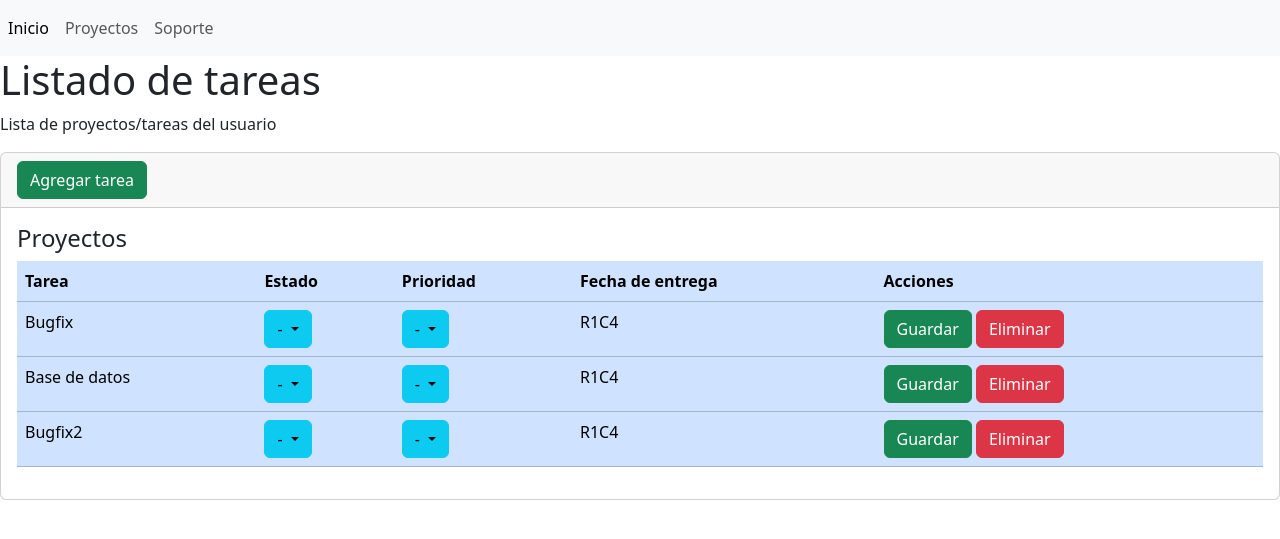
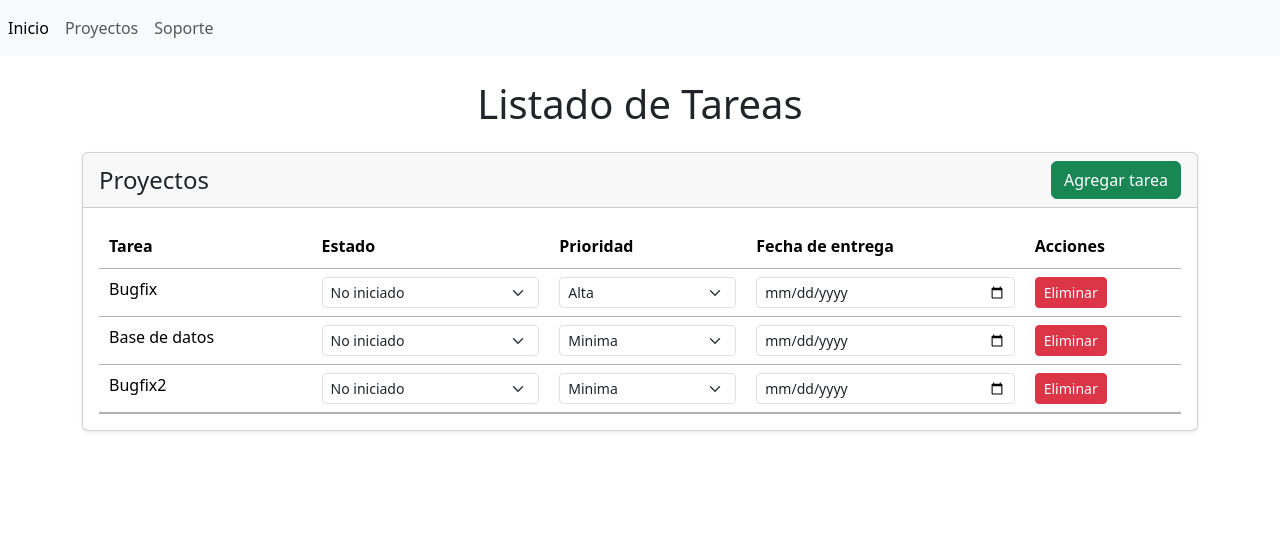
Before and after one commit to Sebas2028sra/Proyecto-Web, a Django app: page /index/ in a window 1280 px wide. Shown: the top 539 px of the page. Run offline with Django 5.2, Linux system fonts and the light colour scheme; data comes from the database, SQL or seed files in the repository; both versions use the stored data as it was after the commit; some libraries are stand-ins or nearby versions.

Commit message:
Modificacion al index en el apartado de proyecto de la pagina web

```diff
--- a/sistema/gestor/templates/proyectos/index.html
+++ b/sistema/gestor/templates/proyectos/index.html
@@ -3,28 +3,17 @@
 {% block titulo %}Proyectos{% endblock %}
 
 {% block contenido %}
-    <h1>Listado de tareas</h1>
-    <p>Lista de proyectos/tareas del usuario</p>
+<h1 class="text-center my-4">Listado de Tareas</h1>
 
-    <div class="card">
-        <div class="card-header"><a
-            name=""
-            id=""
-            class="btn btn-success"
-            href="#"
-            role="button"
-            >Agregar tarea</a
-        >
+<div class="container">
+    <div class="card shadow-sm mb-4">
+        <div class="card-header d-flex justify-content-between align-items-center">
+            <h4 class="mb-0">Proyectos</h4>
+            <button id="addTaskButton" class="btn btn-success">Agregar tarea</button>
         </div>
         <div class="card-body">
-            <h4 class="card-title">Proyectos</h4>
-
-            <div
-                class="table-responsive"
-            >
-                <table
-                    class="table table-primary"
-                >
+            <div class="table-responsive">
+                <table id="example" class="table table-hover">
                     <thead>
                         <tr>
                             <th scope="col">Tarea</th>
@@ -35,78 +24,156 @@
                         </tr>
                     </thead>
                     <tbody>
-                        {% for proyectos in proyectos %}
-                        <tr class="">
-                            <td scope="row">{{ proyectos.tarea}}</td>
-                            <td><div class="dropdown open">
-                                <button
-                                    class="btn btn-info dropdown-toggle"
-                                    type="button"
-                                    id="triggerId"
-                                    data-bs-toggle="dropdown"
-                                    aria-haspopup="true"
-                                    aria-expanded="false"
-                                >
-                                    -
-                                </button>
-                                <div class="dropdown-menu" aria-labelledby="triggerId">
-                                    <button class="dropdown-item" href="#">No iniciado</button>
-                                    <button class="dropdown-item" href="#">En proceso</button>
-                                    <button class="dropdown-item" href="#">Finalizado</button>
-                                    <button class="dropdown-item" href="#">Pausado</button>
-                                    <button class="dropdown-item disabled" href="#">
-                                        Disabled action
-                                    </button>
-                                </div>
-                            </div>
+                        {% for proyecto in proyectos %}
+                        <tr data-id="{{ proyecto.id }}">
+                            <td contenteditable="true">{{ proyecto.tarea }}</td>
+                            <td>
+                                <select class="form-select form-select-sm">
+                                    <option value="No iniciado" {% if proyecto.estado == 'No iniciado' %}selected{% endif %}>No iniciado</option>
+                                    <option value="En proceso" {% if proyecto.estado == 'En proceso' %}selected{% endif %}>En proceso</option>
+                                    <option value="Finalizado" {% if proyecto.estado == 'Finalizado' %}selected{% endif %}>Finalizado</option>
+                                    <option value="Pausado" {% if proyecto.estado == 'Pausado' %}selected{% endif %}>Pausado</option>
+                                </select>
                             </td>
-                            <td><div class="dropdown open">
-                                <button
-                                    class="btn btn-info dropdown-toggle"
-                                    type="button"
-                                    id="triggerId"
-                                    data-bs-toggle="dropdown"
-                                    aria-haspopup="true"
-                                    aria-expanded="false"
-                                >
-                                    -
-                                </button>
-                                <div class="dropdown-menu" aria-labelledby="triggerId">
-                                    <button class="dropdown-item" href="#">Minima</button>
-                                    <button class="dropdown-item" href="#">Baja</button>
-                                    <button class="dropdown-item" href="#">Media</button>
-                                    <button class="dropdown-item" href="#">Alta</button>
-                                    <button class="dropdown-item" href="#">Critica</button>
-                                    <button class="dropdown-item disabled" href="#">
-                                        Disabled action
-                                    </button>
-                                </div>
-                            </div></td>
-                            <td>R1C4</td>
-                            <td><a
-                                name=""
-                                id=""
-                                class="btn btn-success"
-                                href="#"
-                                role="button"
-                                >Guardar</a>
-
-                                <a
-                                name=""
-                                id=""
-                                class="btn btn-danger"
-                                href="#"
-                                role="button"
-                                >Eliminar</a>
-                        </td>
+                            <td>
+                                <select class="form-select form-select-sm">
+                                    <option value="Minima" {% if proyecto.prioridad == 'Minima' %}selected{% endif %}>Minima</option>
+                                    <option value="Baja" {% if proyecto.prioridad == 'Baja' %}selected{% endif %}>Baja</option>
+                                    <option value="Media" {% if proyecto.prioridad == 'Media' %}selected{% endif %}>Media</option>
+                                    <option value="Alta" {% if proyecto.prioridad == 'Alta' %}selected{% endif %}>Alta</option>
+                                    <option value="Critica" {% if proyecto.prioridad == 'Critica' %}selected{% endif %}>Critica</option>
+                                </select>
+                            </td>
+                            <td><input type="date" class="form-control form-control-sm" value="{{ proyecto.fecha_entrega }}"></td>
+                            <td>
+                                <button class="btn btn-danger btn-sm deleteRow">Eliminar</button>
+                            </td>
                         </tr>
                         {% endfor %}
                     </tbody>
                 </table>
             </div>
+        </div>
+    </div>
+</div>
 
+<!-- Modal -->
+<div class="modal fade" id="addTaskModal" tabindex="-1" aria-labelledby="addTaskModalLabel" aria-hidden="true">
+    <div class="modal-dialog modal-dialog-centered">
+        <div class="modal-content">
+            <div class="modal-header">
+                <h5 class="modal-title" id="addTaskModalLabel">Agregar Nueva Tarea</h5>
+                <button type="button" class="btn-close" data-bs-dismiss="modal" aria-label="Close"></button>
+            </div>
+            <div class="modal-body">
+                <form id="addTaskForm">
+                    <div class="mb-3">
+                        <label for="taskName" class="form-label">Nombre de la Tarea</label>
+                        <input type="text" class="form-control" id="taskName" required>
+                    </div>
+                    <div class="mb-3">
+                        <label for="taskPriority" class="form-label">Prioridad</label>
+                        <select class="form-select" id="taskPriority" required>
+                            <option value="Minima">Minima</option>
+                            <option value="Baja">Baja</option>
+                            <option value="Media">Media</option>
+                            <option value="Alta">Alta</option>
+                            <option value="Critica">Critica</option>
+                        </select>
+                    </div>
+                    <div class="mb-3">
+                        <label for="taskState" class="form-label">Estado</label>
+                        <select class="form-select" id="taskState" required>
+                            <option value="No iniciado">No iniciado</option>
+                            <option value="En proceso">En proceso</option>
+                            <option value="Finalizado">Finalizado</option>
+                            <option value="Pausado">Pausado</option>
+                        </select>
+                    </div>
+                    <div class="mb-3">
+                        <label for="taskDate" class="form-label">Fecha de Entrega</label>
+                        <input type="date" class="form-control" id="taskDate" required>
+                    </div>
+                    <button type="submit" class="btn btn-primary w-100">Agregar</button>
+                </form>
+            </div>
         </div>
+    </div>
+</div>
 
-    </div>
+<!-- DataTables CSS -->
+<link rel="stylesheet" href="https://cdn.datatables.net/1.11.3/css/jquery.dataTables.min.css">
+<!-- jQuery -->
+<script src="https://code.jquery.com/jquery-3.6.0.min.js"></script>
+<!-- DataTables JS -->
+<script src="https://cdn.datatables.net/1.11.3/js/jquery.dataTables.min.js"></script>
+<!-- Bootstrap JS -->
+<script src="https://cdn.jsdelivr.net/npm/bootstrap@5.1.3/dist/js/bootstrap.bundle.min.js"></script>
 
+<script>
+$(document).ready(function() {
+    // Inicializa el DataTable
+    var table = $('#example').DataTable({
+        paging: false,
+        info: false,
+        searching: false,
+        ordering: false
+    });
+
+    // Maneja el evento de clic del botón para abrir el modal
+    $('#addTaskButton').on('click', function() {
+        $('#addTaskModal').modal('show');
+    });
+
+    // Maneja el evento de envío del formulario para agregar una nueva fila
+    $('#addTaskForm').on('submit', function(event) {
+        event.preventDefault();
+
+        // Obtén los datos del formulario
+        var taskName = $('#taskName').val();
+        var taskPriority = $('#taskPriority').val();
+        var taskState = $('#taskState').val();
+        var taskDate = $('#taskDate').val();
+
+        // Datos de la nueva fila
+        var newRowData = [
+            '<td contenteditable="true">' + taskName + '</td>',
+            '<td><select class="form-select form-select-sm"><option value="No iniciado"' + (taskState == 'No iniciado' ? ' selected' : '') + '>No iniciado</option><option value="En proceso"' + (taskState == 'En proceso' ? ' selected' : '') + '>En proceso</option><option value="Finalizado"' + (taskState == 'Finalizado' ? ' selected' : '') + '>Finalizado</option><option value="Pausado"' + (taskState == 'Pausado' ? ' selected' : '') + '>Pausado</option></select></td>',
+            '<td><select class="form-select form-select-sm"><option value="Minima"' + (taskPriority == 'Minima' ? ' selected' : '') + '>Minima</option><option value="Baja"' + (taskPriority == 'Baja' ? ' selected' : '') + '>Baja</option><option value="Media"' + (taskPriority == 'Media' ? ' selected' : '') + '>Media</option><option value="Alta"' + (taskPriority == 'Alta' ? ' selected' : '') + '>Alta</option><option value="Critica"' + (taskPriority == 'Critica' ? ' selected' : '') + '>Critica</option></select></td>',
+            '<td><input type="date" class="form-control form-control-sm" value="' + taskDate + '"></td>',
+            '<td><button class="btn btn-danger btn-sm deleteRow">Eliminar</button></td>'
+        ];
+
+        // Agrega la nueva fila al DataTable
+        table.row.add(newRowData).draw();
+
+        // Limpia el formulario y cierra el modal
+        $('#addTaskForm')[0].reset();
+        $('#addTaskModal').modal('hide');
+    });
+
+    // Maneja el evento de clic del botón "Eliminar" usando delegación de eventos
+    $('#example tbody').on('click', '.deleteRow', function() {
+        // Elimina la fila correspondiente del DataTable
+        table.row($(this).parents('tr')).remove().draw();
+    });
+
+    // Maneja el evento de edición de celdas (contenidos editables)
+    $('#example tbody').on('blur', 'td[contenteditable="true"], select, input[type="date"]', function() {
+        var row = $(this).closest('tr');
+        var rowData = {
+            id: row.data('id'),
+            tarea: row.find('td[contenteditable="true"]').text(),
+            estado: row.find('select').eq(0).val(),
+            prioridad: row.find('select').eq(1).val(),
+            fecha_entrega: row.find('input[type="date"]').val()
+        };
+
+        // Llama a tu función para guardar los datos en la base de datos
+        saveRowData(rowData);
+    });
+
+    // Función para guardar los datos de una fila en la base de datos
+});
+</script>
 {% endblock %}
```
Also changed, not shown: sistema/db.sqlite3.
